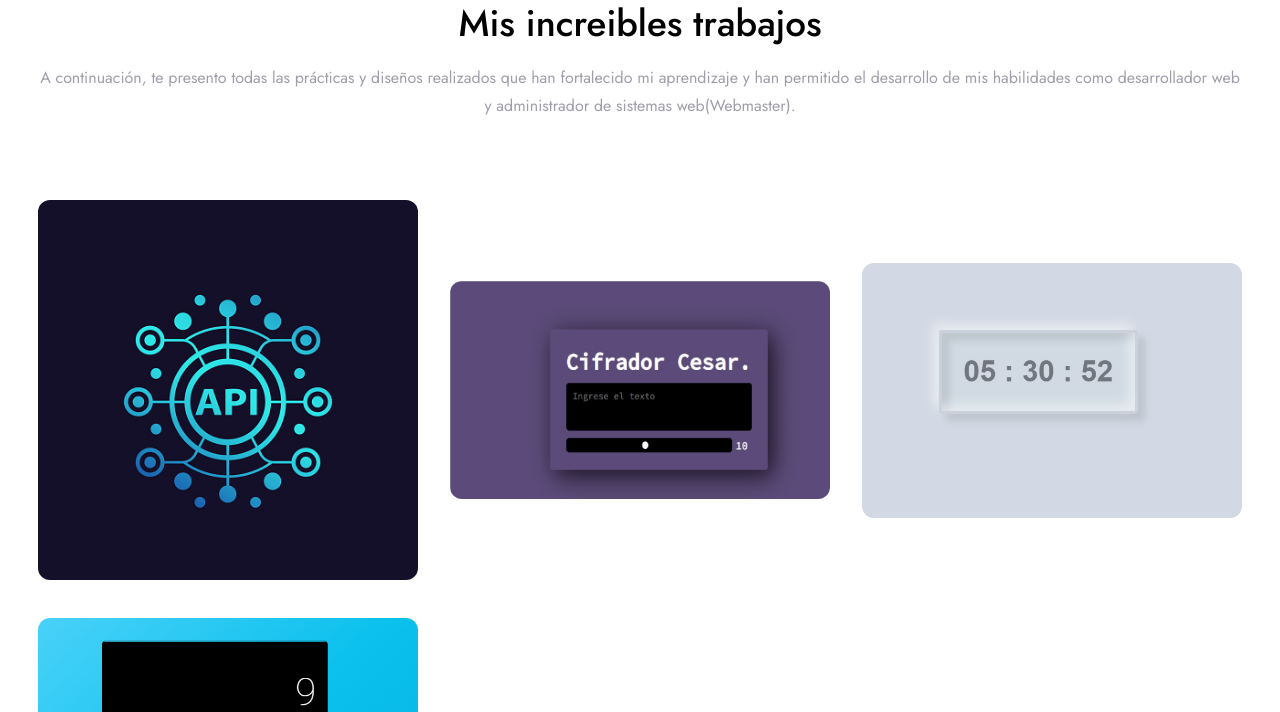
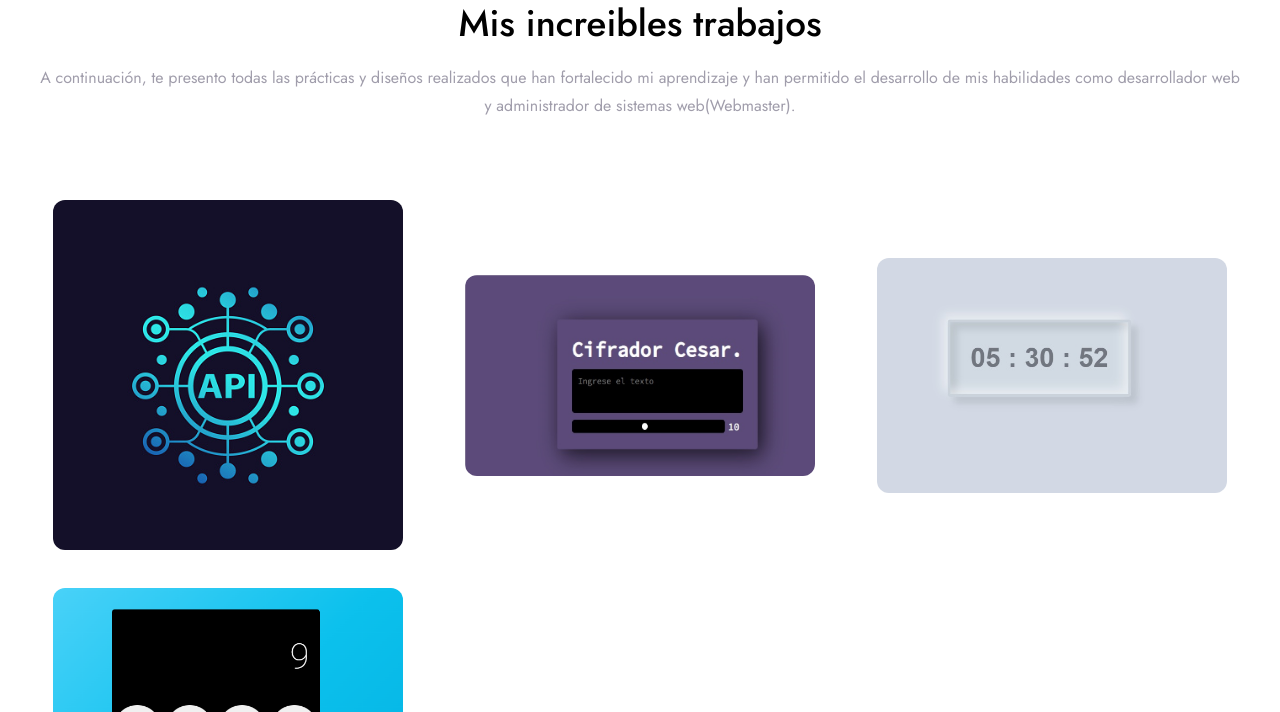
Before and after one commit to Alex-Rivera-LATAM/portafolio, a plain HTML site: page index.html in a window 1280 px wide. Both pictures are taken after a click on the link "Portafolio". Shown: the part 902-1614 px from the top of the page. Drawn offline with nearby package versions, Linux system fonts and the light colour scheme.

Commit message:
Update style.css

```diff
--- a/css/style.css
+++ b/css/style.css
@@ -263,9 +263,11 @@ header.sticky{
     color: var(--secound-color);
     line-height: 28px;
 }
+.portafolio{
+    height: 100%;
+}
 .portfolio-content{
     display: grid;
-    height: 100%;
     grid-template-columns: repeat(auto-fit, minmax(350px, auto));
     grid-gap: 2rem;
     align-items: center;
@@ -279,7 +281,7 @@ header.sticky{
 }
 .col img{
     max-width: 100%;
-    width: 550px;
+    width: 350px;
     height: auto;
     object-fit: cover;
     border-radius: 12px;
```
